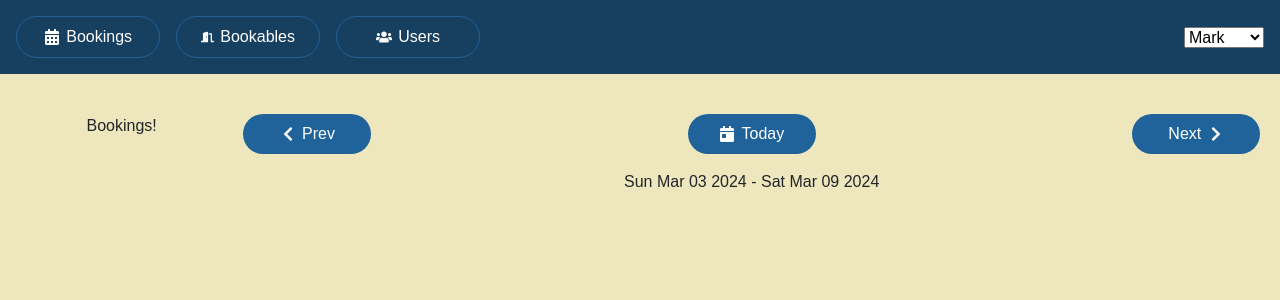
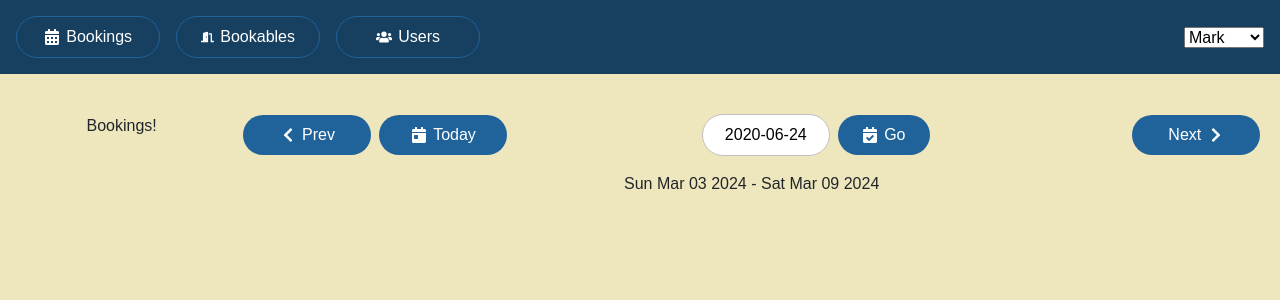
Before and after one commit to Kevin-Karanja-098/reacthooks, a React (Create React App) app: page /bookings in a window 1280 px wide. Shown: the top 300 px of the page. Built offline with nearby package versions, Linux system fonts and the light colour scheme; data requests are answered from the project's data file.

Commit message:
about useref hook

```diff
--- a/src/components/Bookables/BookablesList.js
+++ b/src/components/Bookables/BookablesList.js
@@ -1,4 +1,4 @@
-import {useReducer, useEffect, Fragment} from "react";
+import {useReducer, useEffect,useRef, Fragment} from "react";
 import data from "../../static.json";
 import {FaArrowRight} from "react-icons/fa";
 import Spinner from "../UI/Spinner";
@@ -22,7 +22,8 @@ export default function BookablesList () {
   const bookablesInGroup = bookables.filter(b => b.group === group);
   const bookable = bookablesInGroup[bookableIndex];
   const groups = [...new Set(bookables.map(b => b.group))];
-
+  const timerRef = useRef(null);
+  const nextButtonRef = useRef();
   useEffect(() => {
 
     dispatch({type: "FETCH_BOOKABLES_REQUEST"});
@@ -42,7 +43,25 @@ export default function BookablesList () {
 
     payload: error
     }));
-}, []);
+
+  }, []);
+
+  useEffect(() => {
+
+    timerRef.current = setInterval(() => {
+
+      dispatch({ type: "NEXT_BOOKABLE" });
+
+    }, 3000);
+
+    return stopPresentation;
+    }, []);
+
+
+  function stopPresentation () {
+      clearInterval(timerRef.current);
+  }
+
 
   function changeGroup(e) {
     dispatch({
@@ -55,6 +74,7 @@ export default function BookablesList () {
       type: "SET_BOOKABLE",
       payload: selectedIndex
     });
+    nextButtonRef.current.focus();
   }
   function nextBookable() {
     dispatch({ type: "NEXT_BOOKABLE" });
@@ -99,6 +119,7 @@ export default function BookablesList () {
           <button
             className="btn"
             onClick={nextBookable}
+            ref={nextButtonRef}
             autoFocus
           >
             <FaArrowRight />
@@ -123,6 +144,12 @@ export default function BookablesList () {
                   />
                   Show Details
                 </label>
+                <button
+                  className="btn"
+                  onClick={stopPresentation}
+                >
+                  Stop
+                </button>
               </span>
             </div>
 
--- a/src/components/Bookings/WeekPicker.js
+++ b/src/components/Bookings/WeekPicker.js
@@ -1,10 +1,20 @@
-import {useReducer} from "react";
+import {useReducer, useRef} from "react";
 import reducer from "./weekReducer";
 import {getWeek} from "../../utils/date-wrangler";
-import {FaChevronLeft, FaCalendarDay, FaChevronRight} from "react-icons/fa";
+import {FaChevronLeft, FaCalendarDay, FaChevronRight,FaCalendarCheck} from "react-icons/fa";
 
 export default function WeekPicker ({date}) {
   const [week, dispatch] = useReducer(reducer, date, getWeek);
+  const textboxRef = useRef();
+
+  function goToDate () {
+    dispatch({
+
+      type: "SET_DATE",
+
+      payload: textboxRef.current.value
+    });
+  }
 
   return (
     <div>
@@ -25,6 +35,23 @@ export default function WeekPicker ({date}) {
           <span>Today</span>
         </button>
 
+        <span>
+          <input
+            type="text"
+            ref={textboxRef}
+            placeholder="e.g. 2020-09-02"
+            defaultValue="2020-06-24"
+          />
+          <button
+            className="go btn"
+            onClick={goToDate}
+          >
+            <FaCalendarCheck/>
+            <span>Go</span>
+          </button>
+        </span>
+
+
         <button
           className="btn"
           onClick={() => dispatch({type: "NEXT_WEEK"})}
--- a/src/components/Users/UserPicker.js
+++ b/src/components/Users/UserPicker.js
@@ -1,5 +1,5 @@
 import {useEffect, useState} from "react";
-import Spinner from "../UI/Spinner";
+import Spinner from "../UI/Spinner.js";
 
 export default function UserPicker () {
   const [users, setUsers] = useState(null);
--- a/src/utils/api.js
+++ b/src/utils/api.js
@@ -0,0 +1,13 @@
+export default function getData (url) {
+
+    return fetch(url)
+        .then(resp => {
+
+            if (!resp.ok) {
+                throw Error("There was a problem fetching data.");
+            }
+
+            return resp.json();
+
+        });
+}
```
